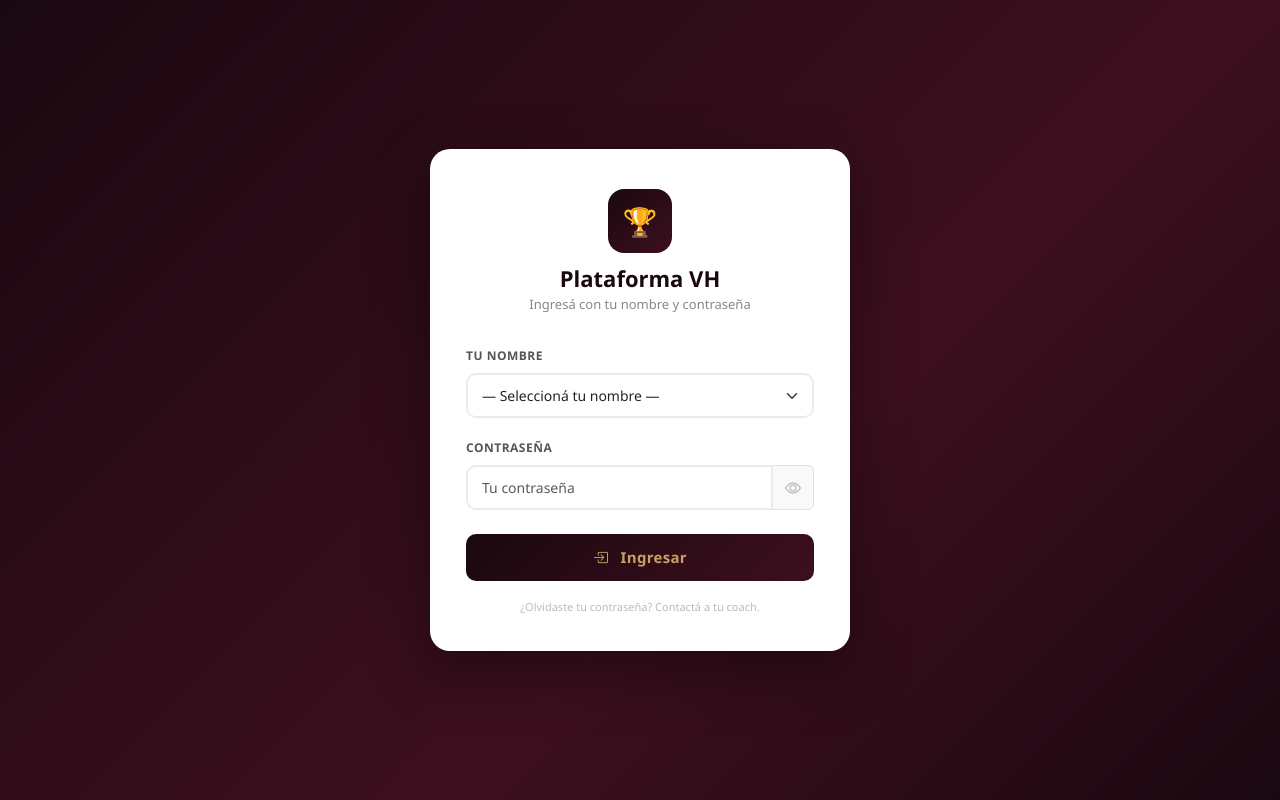
After one commit to tomasgarciavh/feedback-vendedores, a Flask app: page /login in a window 1280 px wide. The commit adds this page. Run offline with Flask 3, Linux system fonts and the light colour scheme; some libraries are stand-ins or nearby versions.

Commit message:
Login global por nombre + clave; primera vez crea su propia clave; sesión en toda la plataforma
Co-Authored-By: Claude Sonnet 4.6 <noreply@anthropic.com>

```diff
--- a/main.py
+++ b/main.py
@@ -129,6 +129,15 @@ app.config["MAX_CONTENT_LENGTH"] = config.MAX_UPLOAD_MB * 1024 * 1024
 app.config["MAX_FORM_MEMORY_SIZE"] = 1 * 1024 * 1024  # solo 1 MB en RAM, el resto va a disco
 
 
+@app.context_processor
+def inject_current_vendor():
+    vid = flask_session.get("vendor_id")
+    if vid:
+        vendor = database.get_vendor_by_id(vid)
+        return {"current_vendor": vendor}
+    return {"current_vendor": None}
+
+
 @app.after_request
 def add_no_cache(response):
     # Skip no-cache for images so the browser can display them
@@ -144,6 +153,8 @@ def add_no_cache(response):
 
 @app.route("/")
 def index():
+    redir = _require_vendor()
+    if redir: return redir
     records = database.get_recent_records(limit=200)
     vendors = database.get_vendors()
     missing_configs = config.get_missing_configs()
@@ -321,6 +332,8 @@ def upload_drive():
 
 @app.route("/vendors", methods=["GET", "POST"])
 def vendors():
+    redir = _require_vendor()
+    if redir: return redir
     if request.method == "POST":
         name = (request.form.get("name") or "").strip()
         email = (request.form.get("email") or "sin-email@local").strip() or "sin-email@local"
@@ -397,6 +410,8 @@ def delete_vendor(vendor_id: int):
 
 @app.route("/vendors/<int:vendor_id>/profile")
 def vendor_profile(vendor_id: int):
+    redir = _require_vendor()
+    if redir: return redir
     vendor = database.get_vendor_by_id(vendor_id)
     if not vendor:
         flash("Vendedor no encontrado.", "danger")
@@ -619,12 +634,16 @@ def serve_testimonial(filename: str):
 
 @app.route("/analytics")
 def analytics():
+    redir = _require_vendor()
+    if redir: return redir
     data = database.get_analytics_data()
     return render_template("analytics.html", **data)
 
 
 @app.route("/formacion")
 def formacion_vh():
+    redir = _require_vendor()
+    if redir: return redir
     return render_template("formacion_vh.html")
 
 
@@ -632,10 +651,17 @@ def formacion_vh():
 
 def _vendor_session():
     """Returns the logged-in vendor dict from Flask session, or None."""
-    vid = flask_session.get("chat_vendor_id")
+    vid = flask_session.get("vendor_id") or flask_session.get("chat_vendor_id")
     if not vid:
         return None
     return database.get_vendor_by_id(vid)
+
+
+def _require_vendor():
+    """Redirects to vendor login if not authenticated."""
+    if not flask_session.get("vendor_id"):
+        return redirect(url_for("vendor_login", next=request.path))
+    return None
 
 
 def _require_producer():
@@ -643,6 +669,63 @@ def _require_producer():
     if not flask_session.get("producer_auth"):
         return redirect(url_for("productor_login", next=request.path))
     return None
+
+
+# ── Vendor login / logout ───────────────────────────────────────────────────────
+
+@app.route("/login", methods=["GET", "POST"])
+def vendor_login():
+    if flask_session.get("vendor_id"):
+        return redirect(url_for("index"))
+    vendors = database.get_vendors()
+    error = None
+    first_time = False
+
+    if request.method == "POST":
+        name = (request.form.get("name") or "").strip()
+        password = (request.form.get("password") or "").strip()
+        confirm = (request.form.get("confirm") or "").strip()
+
+        vendor = database.get_vendor_by_name(name)
+        if not vendor:
+            error = "Nombre no encontrado. Revisá que esté escrito igual que en la lista."
+        else:
+            has_pin = bool(vendor.get("pin"))
+            if not has_pin:
+                # Primera vez — crear clave
+                if not password:
+                    first_time = True
+                elif len(password) < 4:
+                    error = "La clave debe tener al menos 4 caracteres."
+                    first_time = True
+                elif password != confirm:
+                    error = "Las claves no coinciden."
+                    first_time = True
+                else:
+                    database.update_vendor_pin(vendor["id"], password)
+                    flask_session["vendor_id"] = vendor["id"]
+                    flask_session["chat_vendor_id"] = vendor["id"]
+                    next_url = request.args.get("next") or url_for("index")
+                    return redirect(next_url)
+            else:
+                if not password:
+                    error = "Ingresá tu clave."
+                elif vendor.get("pin") != password:
+                    error = "Clave incorrecta."
+                else:
+                    flask_session["vendor_id"] = vendor["id"]
+                    flask_session["chat_vendor_id"] = vendor["id"]
+                    next_url = request.args.get("next") or url_for("index")
+                    return redirect(next_url)
+
+    return render_template("vendor_login.html", vendors=vendors, error=error, first_time=first_time)
+
+
+@app.route("/logout")
+def vendor_logout():
+    flask_session.pop("vendor_id", None)
+    flask_session.pop("chat_vendor_id", None)
+    return redirect(url_for("vendor_login"))
 
 
 # ── Producer login ─────────────────────────────────────────────────────────────
@@ -1223,6 +1306,8 @@ def chat_lanzamiento():
 
 @app.route("/lanzamiento/roleplay")
 def roleplay_lanzamiento():
+    redir = _require_vendor()
+    if redir: return redir
     vendor = _vendor_session()
     if not vendor:
         return redirect(url_for("chat_login"))
@@ -1234,6 +1319,8 @@ def roleplay_lanzamiento():
 
 @app.route("/videollamadas")
 def videollamadas():
+    redir = _require_vendor()
+    if redir: return redir
     vendor = _vendor_session()
     if not vendor:
         return redirect(url_for("chat_login"))
@@ -1242,6 +1329,8 @@ def videollamadas():
 
 @app.route("/llamadas")
 def llamadas():
+    redir = _require_vendor()
+    if redir: return redir
     vendor = _vendor_session()
     if not vendor:
         return redirect(url_for("chat_login"))
@@ -2075,6 +2164,8 @@ def ventas():
 
 @app.route("/lanzamiento/kpi")
 def lanzamiento_kpi():
+    redir = _require_vendor()
+    if redir: return redir
     vendor_id = request.args.get("vendor_id", type=int)
     saved = request.args.get("saved", "")
     vendors_list = database.get_kpi_vendors()
@@ -2326,6 +2417,8 @@ Sé MUY específico. Incluí frases, mensajes y ejemplos reales. No des consejos
 
 @app.route("/lanzamiento/kpi/director")
 def lanzamiento_kpi_director():
+    redir = _require_vendor()
+    if redir: return redir
     from collections import defaultdict
 
     from_date = request.args.get("from_date", "")
@@ -2386,12 +2479,16 @@ def lanzamiento_kpi_director():
 
 @app.route("/lanzamiento/director")
 def lanzamiento_director():
+    redir = _require_vendor()
+    if redir: return redir
     vendor_stats = database.lanzamiento_get_vendor_stats()
     return render_template("lanzamiento_director.html", vendor_stats=vendor_stats)
 
 
 @app.route("/lanzamiento")
 def lanzamiento():
+    redir = _require_vendor()
+    if redir: return redir
     import json as _json
     vendors_list = database.get_vendors()
     submissions = database.lanzamiento_get_recent(limit=200)
--- /dev/null
+++ b/templates/vendor_login.html
@@ -0,0 +1,138 @@
+<!DOCTYPE html>
+<html lang="es">
+<head>
+  <meta charset="UTF-8">
+  <meta name="viewport" content="width=device-width, initial-scale=1.0">
+  <title>Ingresar — VH</title>
+  <link href="https://cdn.jsdelivr.net/npm/bootstrap@5.3.3/dist/css/bootstrap.min.css" rel="stylesheet">
+  <link href="https://cdn.jsdelivr.net/npm/bootstrap-icons@1.11.3/font/bootstrap-icons.min.css" rel="stylesheet">
+  <style>
+    body {
+      min-height: 100vh;
+      background: linear-gradient(135deg, #1a0810 0%, #3d0f1e 60%, #1a0810 100%);
+      display: flex; align-items: center; justify-content: center;
+      font-family: 'Segoe UI', sans-serif;
+    }
+    .login-card {
+      background: #fff;
+      border-radius: 20px;
+      padding: 40px 36px 36px;
+      width: 100%; max-width: 420px;
+      box-shadow: 0 20px 60px rgba(0,0,0,.4);
+    }
+    .logo-area { text-align: center; margin-bottom: 28px; }
+    .logo-area .logo-icon {
+      width: 64px; height: 64px; border-radius: 16px;
+      background: linear-gradient(135deg, #1a0810, #3d0f1e);
+      display: inline-flex; align-items: center; justify-content: center;
+      font-size: 28px; margin-bottom: 12px;
+    }
+    .logo-area h1 { font-size: 22px; font-weight: 900; color: #1a0810; margin: 0; }
+    .logo-area p  { font-size: 13px; color: #888; margin: 4px 0 0; }
+    .form-label   { font-size: 12px; font-weight: 700; color: #555; text-transform: uppercase; letter-spacing: .5px; }
+    .form-select, .form-control {
+      border: 2px solid #e9ecef; border-radius: 10px;
+      padding: 10px 14px; font-size: 14px;
+      transition: border-color .15s;
+    }
+    .form-select:focus, .form-control:focus {
+      border-color: #c9a066; box-shadow: 0 0 0 3px rgba(201,160,102,.15);
+    }
+    .btn-login {
+      width: 100%; padding: 12px;
+      background: linear-gradient(135deg, #1a0810, #3d0f1e);
+      color: #c9a066; border: none; border-radius: 10px;
+      font-size: 15px; font-weight: 800; cursor: pointer;
+      transition: opacity .15s; letter-spacing: .3px;
+    }
+    .btn-login:hover { opacity: .88; }
+    .first-time-badge {
+      background: #fef3c7; border: 1px solid #fbbf24;
+      border-radius: 8px; padding: 10px 14px;
+      font-size: 12px; color: #92400e; margin-bottom: 16px;
+    }
+    .toggle-pw { cursor: pointer; color: #aaa; }
+    .toggle-pw:hover { color: #555; }
+  </style>
+</head>
+<body>
+<div class="login-card">
+  <div class="logo-area">
+    <div class="logo-icon">🏆</div>
+    <h1>Plataforma VH</h1>
+    <p>Ingresá con tu nombre y contraseña</p>
+  </div>
+
+  {% if error %}
+  <div class="alert alert-danger py-2 px-3" style="border-radius:8px;font-size:13px;">
+    <i class="bi bi-exclamation-circle me-1"></i>{{ error }}
+  </div>
+  {% endif %}
+
+  {% if first_time %}
+  <div class="first-time-badge">
+    <i class="bi bi-star-fill me-1"></i><strong>¡Primera vez!</strong>
+    Creá tu contraseña para ingresar. La vas a usar siempre que entres.
+  </div>
+  {% endif %}
+
+  <form method="POST">
+    <div class="mb-3">
+      <label class="form-label">Tu nombre</label>
+      <select name="name" class="form-select" required onchange="checkFirstTime(this)">
+        <option value="">— Seleccioná tu nombre —</option>
+        {% for v in vendors %}
+        <option value="{{ v.name }}">{{ v.name }}</option>
+        {% endfor %}
+      </select>
+    </div>
+
+    <div class="mb-3">
+      <label class="form-label" id="pw-label">
+        {% if first_time %}Crear contraseña{% else %}Contraseña{% endif %}
+      </label>
+      <div class="input-group">
+        <input type="password" name="password" id="pw-input" class="form-control"
+               placeholder="{% if first_time %}Mínimo 4 caracteres{% else %}Tu contraseña{% endif %}"
+               autocomplete="{% if first_time %}new-password{% else %}current-password{% endif %}">
+        <span class="input-group-text toggle-pw" onclick="togglePw('pw-input', this)">
+          <i class="bi bi-eye"></i>
+        </span>
+      </div>
+    </div>
+
+    {% if first_time %}
+    <div class="mb-4">
+      <label class="form-label">Confirmar contraseña</label>
+      <div class="input-group">
+        <input type="password" name="confirm" id="pw-confirm" class="form-control" placeholder="Repetí la contraseña">
+        <span class="input-group-text toggle-pw" onclick="togglePw('pw-confirm', this)">
+          <i class="bi bi-eye"></i>
+        </span>
+      </div>
+    </div>
+    {% else %}
+    <div class="mb-4"></div>
+    {% endif %}
+
+    <button type="submit" class="btn-login">
+      <i class="bi bi-box-arrow-in-right me-2"></i>
+      {% if first_time %}Crear contraseña e ingresar{% else %}Ingresar{% endif %}
+    </button>
+  </form>
+
+  <div style="text-align:center;margin-top:18px;font-size:11px;color:#bbb;">
+    ¿Olvidaste tu contraseña? Contactá a tu coach.
+  </div>
+</div>
+
+<script>
+function togglePw(id, icon) {
+  const input = document.getElementById(id);
+  const isText = input.type === 'text';
+  input.type = isText ? 'password' : 'text';
+  icon.querySelector('i').className = isText ? 'bi bi-eye' : 'bi bi-eye-slash';
+}
+</script>
+</body>
+</html>
```
Also changed, not shown: templates/base.html (+11 -0 lines).
